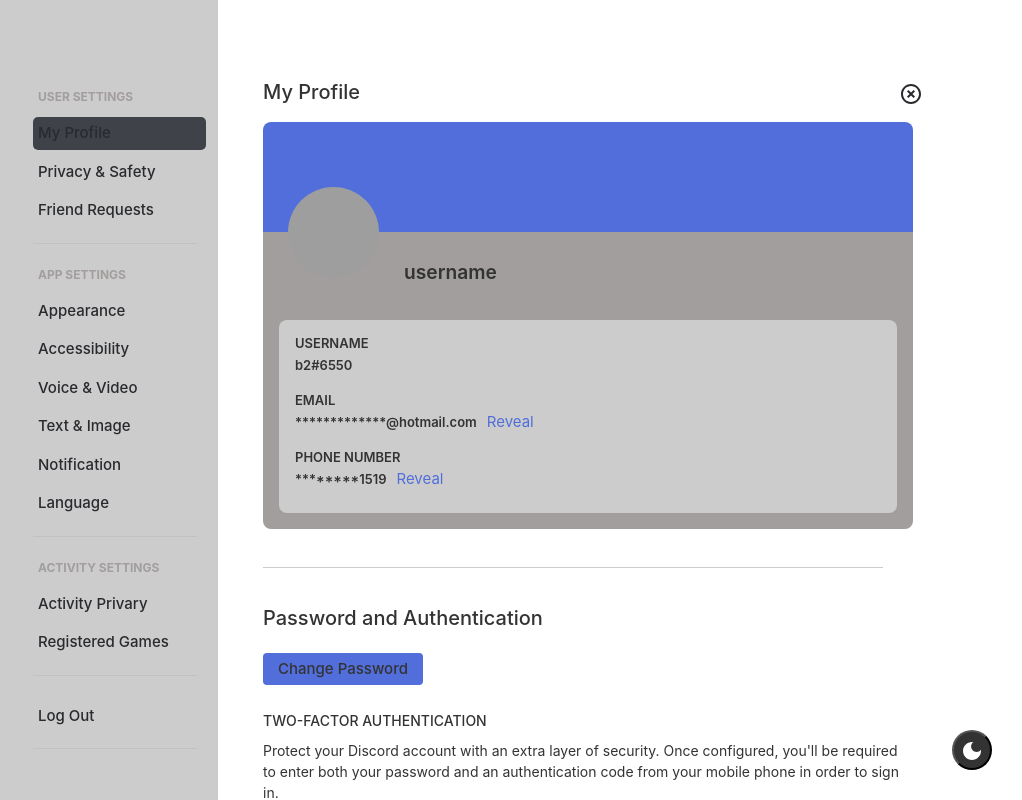
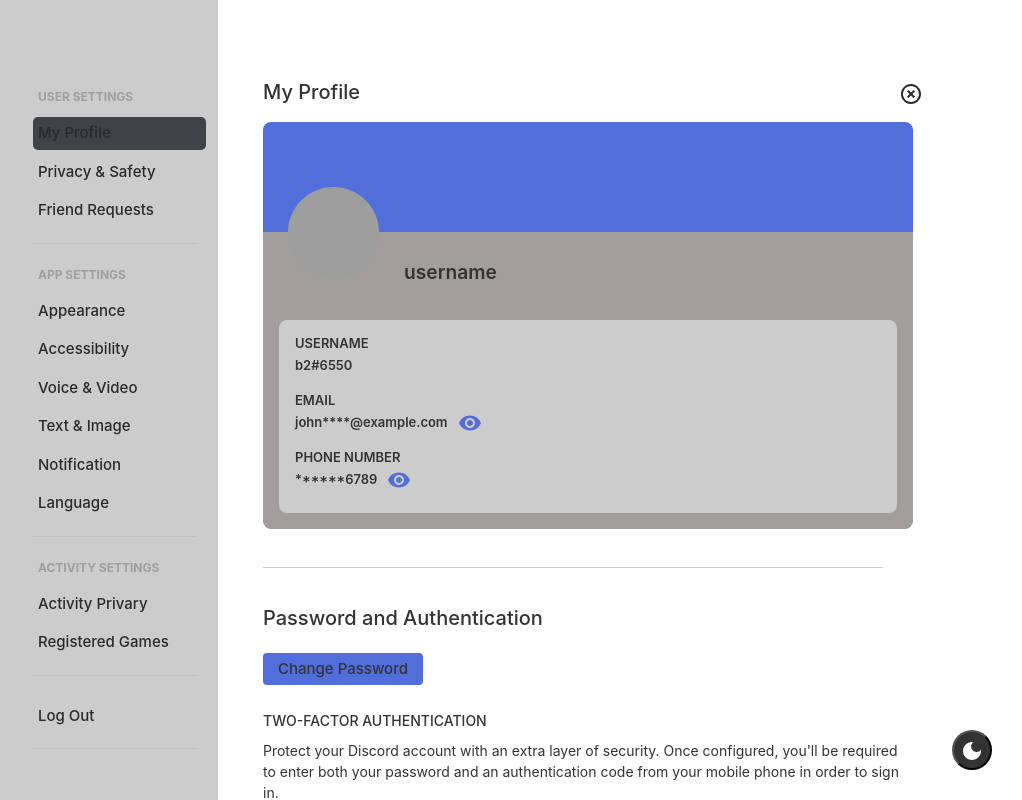
Before and after one commit to 13am028/chat-app, a React (Create React App) app: page /setting in a window 1280 px wide. Shown: the top 800 px of the page, without its empty margins (258-1280 px from the left). Built offline with nearby package versions, Linux system fonts and the light colour scheme; no server answers; grey boxes are pictures that could not be loaded.

Commit message:
add reveal button and functionality

```diff
--- /dev/null
+++ b/src/components/setting/SpanRevealButton.tsx
@@ -0,0 +1,66 @@
+import React, { useState } from "react";
+import VisibilityIcon from "@mui/icons-material/Visibility";
+import VisibilityOffIcon from "@mui/icons-material/VisibilityOff";
+
+/**
+ * Use is like this
+ * <DataRevealButton data="johndoe@example.com" type="email" />
+ */
+interface Props {
+  data: string;
+  type: "email" | "phone";
+}
+
+const SpanRevealButton: React.FC<Props> = ({ data, type }) => {
+  const [isVisible, setIsVisible] = useState(false);
+  const [isHovered, setIsHovered] = useState(false);
+
+  const handleClick = () => {
+    setIsVisible(!isVisible);
+  };
+
+  const handleMouseEnter = () => {
+    setIsHovered(true);
+  };
+
+  const handleMouseLeave = () => {
+    setIsHovered(false);
+  };
+
+  const maskedData = () => {
+    switch (type) {
+      case "email":
+        // how some first and domain with fixed asterisk
+        return data.replace(
+          /^(.{1,4})(.*)(@.*)$/,
+          (match, first, middle, last) => {
+            return `${first}${"****"}${last}`;
+          }
+        );
+      case "phone":
+        // show only last 4 digit
+        return data.replace(
+          /^(\d{6})(\d{4})$/,
+          (match, first, last) => {
+            return `******${last}`;
+          }
+        );
+      default:
+        return data;
+    }
+  };
+
+  const displayedData = isVisible ? data : maskedData();
+  const visibilityIcon = isHovered ? <VisibilityOffIcon /> : <VisibilityIcon />;
+
+  return (
+    <div className="user-data-inner-row">
+      <span>{displayedData}</span>
+      <a className="reveal-button" onMouseEnter={handleMouseEnter} onMouseLeave={handleMouseLeave} onClick={handleClick}>
+        {visibilityIcon}
+      </a>
+    </div>
+  );
+};
+
+export default SpanRevealButton;
--- a/src/pages/setting/pages/ProfileSetting.tsx
+++ b/src/pages/setting/pages/ProfileSetting.tsx
@@ -1,5 +1,6 @@
 import React from 'react';
 import './ProfileSetting.css'
+import SpanRevealButton from '../../../components/setting/SpanRevealButton';
 
 
 const ProfileSetting = () => {
@@ -31,30 +32,20 @@
                         <div className="field field-spacer">
                             <div className="email-row">
                                 <h3>EMAIL</h3>
-                                <div className="email-inner-row">
-                                    <span>*************@hotmail.com</span>
-                                    <a className="reveal-button">
-                                        Reveal
-                                    </a>
-                                </div>
+                                <SpanRevealButton data='johndow@example.com' type='email' />
                             </div>
                         </div>
                         <div className="field field-spacer">
                             <div className="phone-row">
                                 <h3>PHONE NUMBER</h3>
-                                <div className="phone-inner-row">
-                                    <span>********1519</span>
-                                    <a className="reveal-button">
-                                        Reveal
-                                    </a>
-                                </div>
+                                <SpanRevealButton data='0123456789' type='phone' />
                             </div>
                         </div>
                     </div>
                 </div>
             </div>
 
-            <hr/>
+            <hr />
 
             <div className="profile user-security">
                 <div>
@@ -69,7 +60,7 @@
                     <div>
                         <div className='flex'>
                             <div className='description title'>TWO-FACTOR AUTHENTICATION</div>
-                            <div className='description' style={{marginBottom: 8}}>
+                            <div className='description' style={{ marginBottom: 8 }}>
                                 Protect your Discord account with an extra layer of security.
                                 Once configured, you'll be required to enter both your password
                                 and an authentication code from your mobile phone in order to sign in.
```
